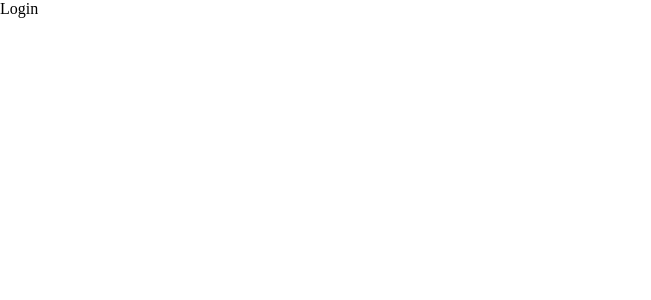
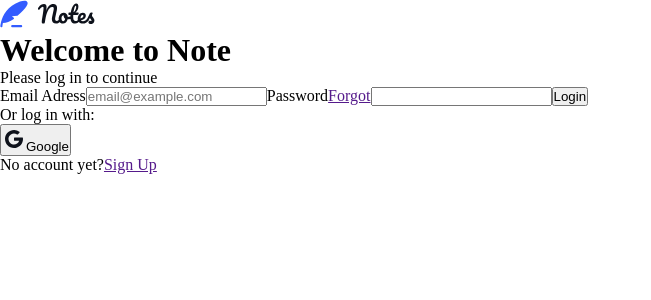
Before and after one commit to RicardoGeada/fm-note-taking-web-app, a React (Vite) app: page / in a window 1280 px wide. Shown: the top 300 px of the page, without its empty margins (0-651 px from the left). Built offline with nearby package versions, Linux system fonts and the light colour scheme.

Commit message:
feat: add basic HTML structure

```diff
--- a/src/pages/auth/Login/Login.tsx
+++ b/src/pages/auth/Login/Login.tsx
@@ -1,7 +1,37 @@
 import "./Login.module.scss";
 
 function Login() {
-  return <>Login</>;
+  return (<main>
+    <form action="">
+        <img src="./images/logo.svg" alt="notes logo" />
+        <h1>Welcome to Note</h1>
+        <p>Please log in to continue</p>
+
+        <label htmlFor="email">Email Adress</label>
+        <input id="email" type="email" placeholder="email@example.com"/>
+
+        <label htmlFor="password">Password</label>
+        <a href="">Forgot</a>
+        <input id="password" type="password" />
+
+        <button type="submit">Login</button>
+
+        <div className="hl-separator"></div>
+
+        <p>Or log in with:</p>
+        <button>
+            <img src="./images/icon-google.svg" alt="" />
+            Google
+        </button>
+
+        <div className="hl-separator"></div>
+
+        <p>
+          <span>No account yet?</span>
+          <a href="">Sign Up</a>
+        </p>
+    </form>
+    </main>);
 }
 
 export default Login;
```
